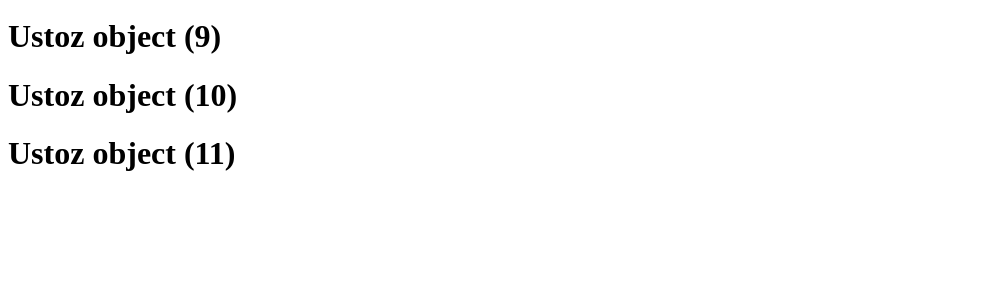
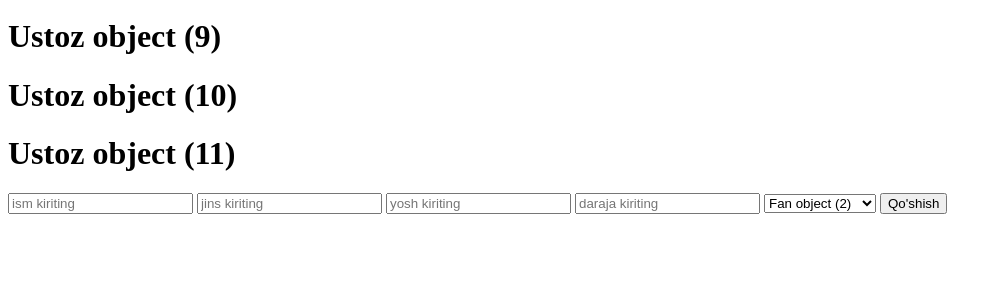
Before and after one commit to Saidakbar2009/Universitet, a Django app: page /ustoz/ in a window 1280 px wide. Shown: the part 383-683 px from the top of the page, without its empty margins (0-1002 px from the left). Run offline with Django 4.2, Linux system fonts and the light colour scheme; data comes from the database, SQL or seed files in the repository; both versions use the stored data as it was after the commit.

Commit message:
ustoz, fan, yonalish qoshish imkoniyatlari qoshildi

```diff
--- a/Universitet/urls.py
+++ b/Universitet/urls.py
@@ -5,6 +5,7 @@ urlpatterns = [
     path('admin/', admin.site.urls),
     path('fan/', fanlar),
     path('yonalish/', yonalish),
+    path('', asosiy),
     path('ustoz/', ustoz),
     path('fan_ochir/<int:son>/', fan_ochir),
     path('yonalish_ochir/<int:son>/', yonalish_ochir),
--- a/app1/models.py
+++ b/app1/models.py
@@ -11,6 +11,7 @@ class Fan(models.Model):
     yonalish= models.ForeignKey(Yonalish, on_delete=models.CASCADE)
     asosiy = models.BooleanField()
 class Ustoz(models.Model):
+
     ism = models.CharField(max_length=30)
     jins = models.CharField(max_length=10)
     yosh = models.PositiveSmallIntegerField()
--- a/app1/views.py
+++ b/app1/views.py
@@ -3,28 +3,54 @@ from .models import *
 from django.http import HttpResponse
 # Create your views here.
 def fanlar(request):
+    if request.method == 'POST':
+        yonalish_id = request.POST.get("yonalish")
+        if yonalish_id.isdigit():
+            Fan.objects.create(
+                nom = request.POST.get("nom"),
+                yonalish = Yonalish.objects.get(id=request.POST.get("yonalish")),
+                asosiy = request.POST.get("asosiymi") == 'on'
+            )
+        return redirect('/fan/')
     f = Fan.objects.all()
     soz = request.GET.get("qidiruv_sozi")
     if soz is not None:
         f = Fan.objects.filter(nom__contains=soz)
     data = {
-        "fan": f
+        "fan": f,
+        "yonalish": Yonalish.objects.all()
     }
     return render(request, "Fanlar.html", data)
 
 def yonalish(request):
+    if request.method == 'POST':
+        Yonalish.objects.create(
+            nom = request.POST.get("nom"),
+            aktiv = request.POST.get("aktivmi") == 'on'
+        )
+        return redirect('/yonalish/')
     data = {
         "yonalish": Yonalish.objects.all()
     }
     return render(request, "Yonalish.html", data)
 
 def ustoz(request):
+    if request.method == 'POST':
+        Ustoz.objects.create(
+            ism = request.POST.get('ism'),
+            jins = request.POST.get('jins'),
+            yosh = request.POST.get('yosh'),
+            daraja = request.POST.get('daraja'),
+            fan = Fan.objects.get(id=request.POST.get('fan'))
+        )
+        return redirect('/ustoz/')
     u = Ustoz.objects.all()
     soz = request.GET.get("qidiruv_sozi")
     if soz is not None:
         u = Ustoz.objects.filter(ism__contains=soz)
     data = {
-        "ustoz": u
+        "ustoz": u,
+        "fan": Fan.objects.all()
     }
     return render(request, "Ustoz.html", data)
 
@@ -35,3 +61,6 @@ def fan_ochir(request, son):
 def yonalish_ochir(request, son):
     Yonalish.objects.filter(id=son).delete()
     return redirect('/yonalish/')
+
+def asosiy(request):
+    return HttpResponse("Salom!")
--- a/templates/Ustoz.html
+++ b/templates/Ustoz.html
@@ -12,5 +12,17 @@
 {% for i in ustoz %}
 <h1>{{i}}</h1>
 {% endfor %}
+<form method="post"> {% csrf_token %}
+    <input type="text" placeholder="ism kiriting" name="ism">
+    <input type="text" placeholder="jins kiriting" name="jins">
+    <input type="number" placeholder="yosh kiriting" name="yosh">
+    <input type="text" placeholder="daraja kiriting" name="daraja">
+    <select name="fan">
+        {% for i in fan %}
+        <option value="{{i.id}}">{{i}}</option>
+        {% endfor %}
+    </select>
+    <button>Qo'shish</button>
+</form>
 </body>
 </html>
--- a/templates/Yonalish.html
+++ b/templates/Yonalish.html
@@ -9,5 +9,10 @@
 <h1>{{i}}</h1>
 <a href="/yonalish_ochir/{{i.id}}"><button>O'chirish</button></a>
 {% endfor %}
+<form method="post">{% csrf_token %}
+    <input type="text" name="nom">
+     <input type="checkbox" name="aktivmi">
+    <button>Qo'shish</button>
+</form>
 </body>
 </html>
```
Also changed, not shown: templates/Fanlar.html (+10 -0 lines), db.sqlite3.
